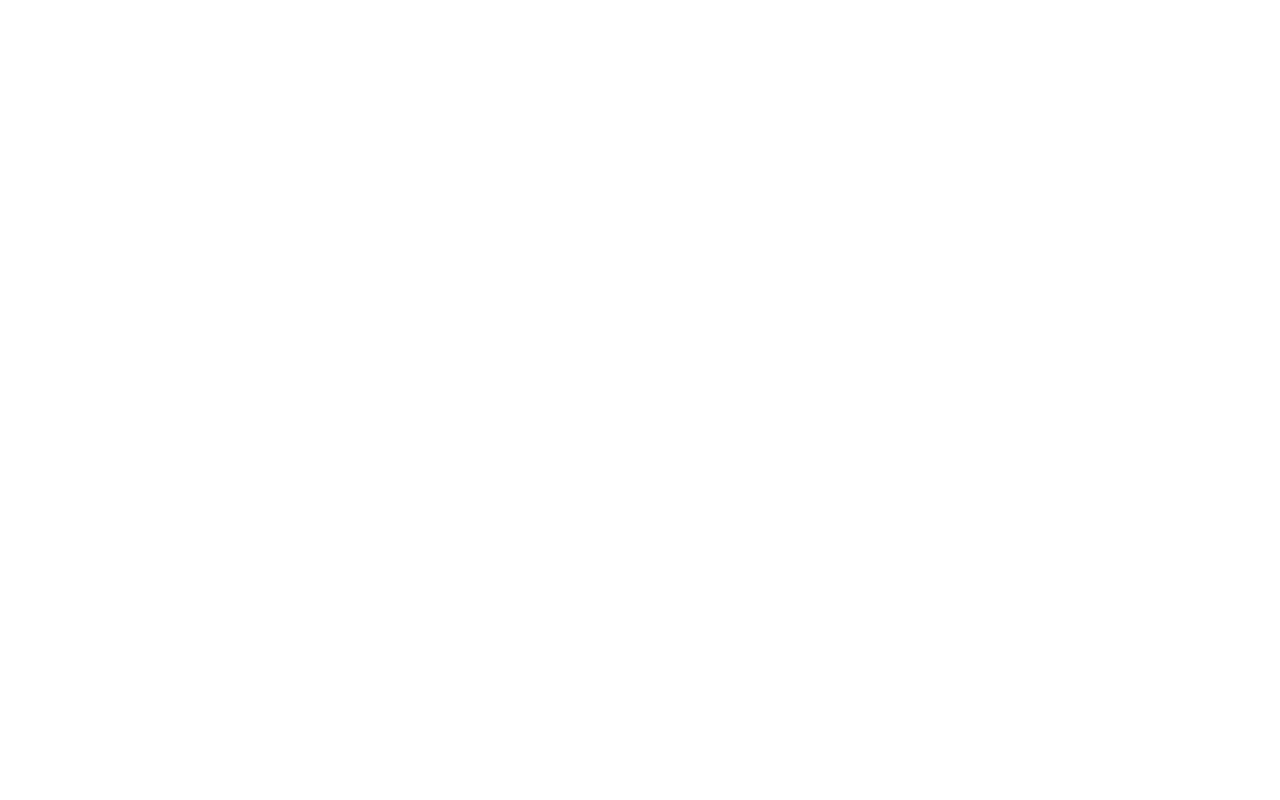
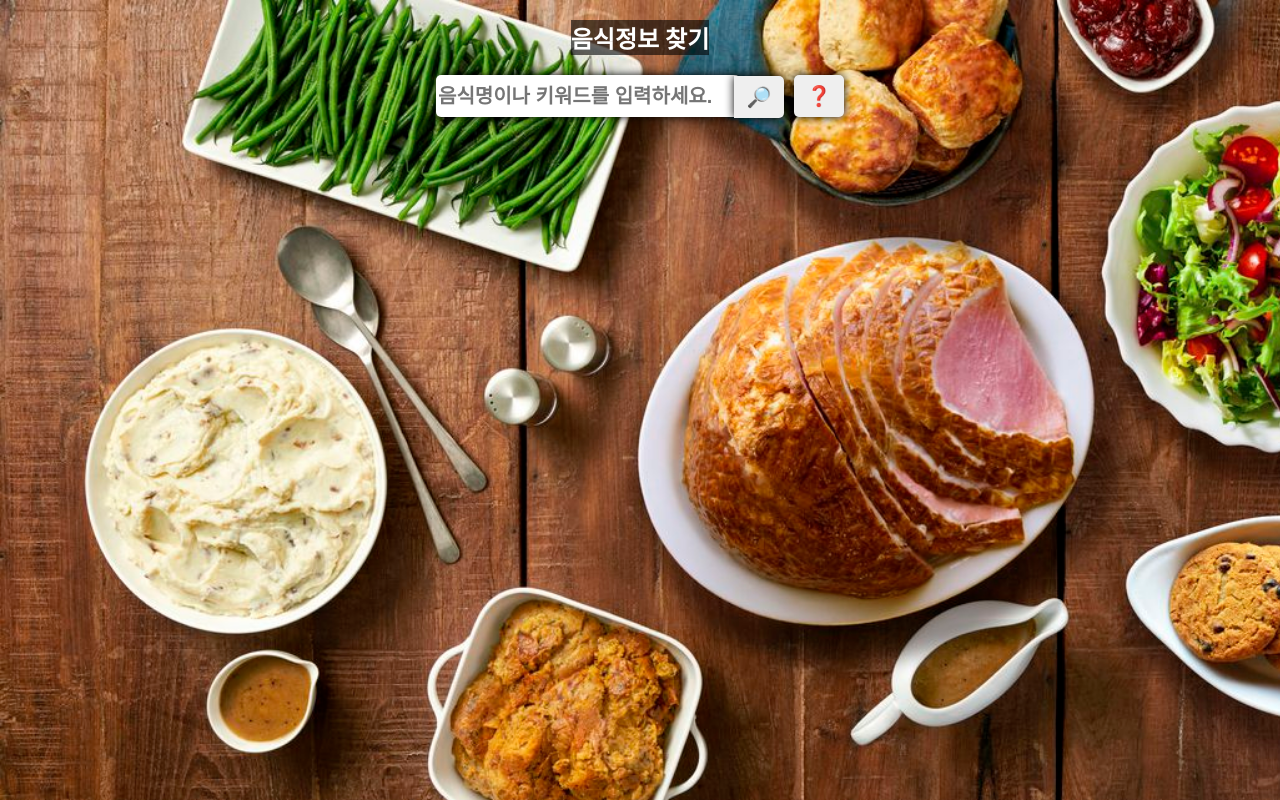
Before and after one commit to gonnabea/Meal-Finder, a plain HTML site: page index.html in a window 1280 px wide. Drawn offline with Linux system fonts and the light colour scheme.

Commit message:
기본 구조

```diff
--- a/index.html
+++ b/index.html
@@ -4,8 +4,20 @@
     <meta charset="UTF-8">
     <meta name="viewport" content="width=device-width, initial-scale=1.0">
     <title>Meal Finder</title>
+    <link rel="stylesheet" href="style.css">
 </head>
 <body>
+    <section class="background">
+        <h1 class="title">음식정보 찾기</h1>
+        <div class="search-area" id="searchArea">
+            <form action="" class="search-meal" id="searchMeal">
+                <input type="text" class="meal-input" placeholder="음식명이나 키워드를 입력하세요." id="mealInput">
+                <input type="submit" class="search-sub" id="searchSub" value="🔎">
+            </form>
+            <button class="random-btn" id="randomBtn">❓</button>
+        </div>
 
+    </section>
+    <script src="index.js"></script>
 </body>
 </html>
--- a/style.css
+++ b/style.css
@@ -0,0 +1,69 @@
+body{
+    margin: 0;
+    padding: 0;
+}
+
+.background{
+    width:100vw;
+    height: 100vh;
+    overflow: auto;
+    background-color: #F4E4CD;
+    background-image: url('images/배경사진.jpg');
+    background-repeat: no-repeat;
+    background-size: cover;
+    display: flex;
+    flex-direction: column;
+    color: white;
+    align-items: center;
+}
+
+.title{
+    background-color: rgba(0,0,0,0.6);
+    color: white;
+}
+
+.search-area{
+    display: flex;
+}
+
+.search-meal{
+
+}
+
+.meal-input{
+    position: relative;
+    border-radius: 5px;
+    border: none;
+    width: 300px;
+    height: 40px;
+    font-size: 20px;
+    font-weight: 700;
+    outline: none;
+    box-shadow: 0 0 10px black;
+}
+
+.search-sub{
+    position: relative;
+    height: 42px;
+    width: 50px;
+    top: 1px;
+    right: 10px;
+    border:none;
+    border-radius: 0 5px 5px 0;
+    outline: none;
+    box-shadow: 0 0 10px black;
+    font-size: 20px;
+}
+
+.random-btn{
+    position: relative;
+
+    height: 42px;
+    width: 50px;
+
+    border:none;
+    border-radius: 5px;
+    outline: none;
+    box-shadow: 0 0 10px black;
+    font-size: 20px;
+}
```
Also changed, not shown: images/배경사진.jpg (added).
